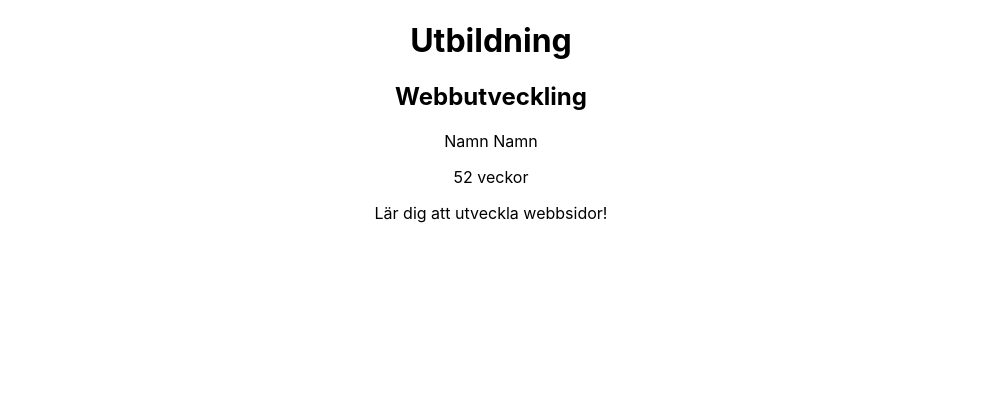
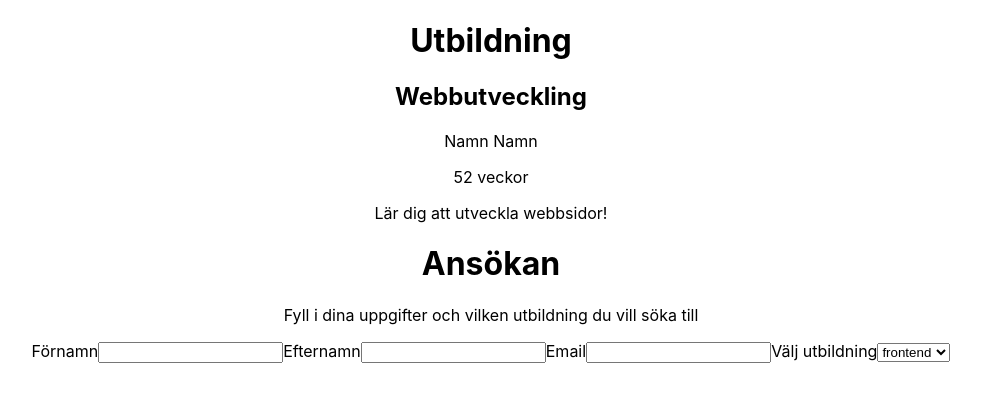
Before and after one commit to abibyama/jensen-project, a React (Create React App) app: page / in a window 1280 px wide. Shown: the top 402 px of the page, without its empty margins (149-1130 px from the left). Built offline with nearby package versions, Linux system fonts and the light colour scheme.

Commit message:
skapat en "Ansökan" sida

```diff
--- a/src/App.js
+++ b/src/App.js
@@ -1,7 +1,7 @@
-
 import './App.css';
 import Kurser from './componnents/AMI/Kurser';
 import Utbildning from './componnents/Utbildning';
+import Ansökan from './componnents/MA/Ansökan';
 
 
 function App() {
@@ -9,6 +9,7 @@ function App() {
     <div className="App">
       <Utbildning />
       <Kurser />
+      <Ansökan/>
     </div>
   );
 }
--- a/src/componnents/MA/Ansökan.js
+++ b/src/componnents/MA/Ansökan.js
@@ -0,0 +1,47 @@
+import React from 'react'
+
+const Ansökan = () => {
+  return (
+    <div className='ansökan'>
+      <h1>Ansökan</h1>
+      <p>Fyll i dina uppgifter och vilken utbildning du vill söka till</p>
+      <form>
+
+        <label>Förnamn</label>
+                <input
+                  type="text"
+                  required
+                />
+
+        <label>Efternamn</label>
+                <input
+                  type="text"
+                  required
+                />
+
+        <label>Email</label>
+                <input
+                  type="text"
+                  required
+                />
+
+        <label>Välj utbildning</label>
+        <select>
+          <option value="frontend">frontend</option>
+          <option value="backend">backend</option>
+          <option value="fullstack">fullstack</option>
+        </select>
+
+
+      </form>
+
+
+
+    </div>
+
+
+
+  )
+}
+
+export default Ansökan
```
